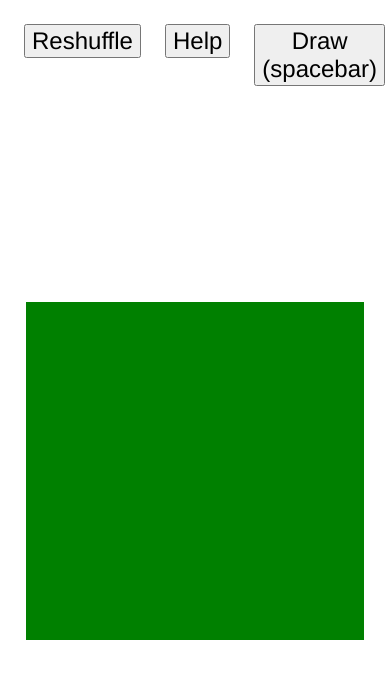
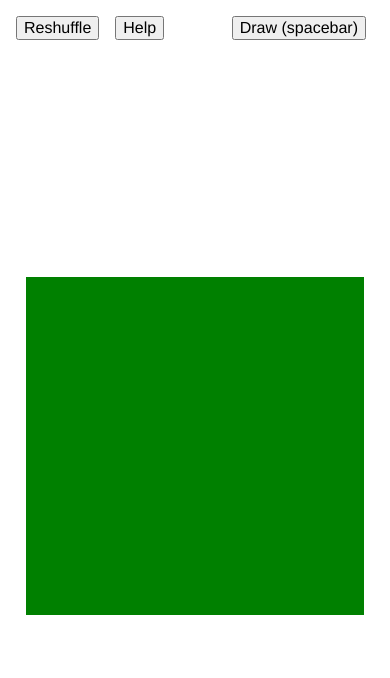
Before and after one commit to johnellmore/candyland-deck, a plain HTML site: page index.html in a window 390 px wide. Drawn offline with Linux system fonts and the light colour scheme.

Commit message:
Font size on mobile

```diff
--- a/index.html
+++ b/index.html
@@ -102,7 +102,13 @@
         <style type="text/css">
             html {
                 font-family: Helvetica, Arial, sans-serif;
-                font-size: 24px;
+                font-size: 16px;
+            }
+
+            @media screen and (min-width: 600px) {
+                html {
+                    font-size: 24px;
+                }
             }
 
             body {
```
